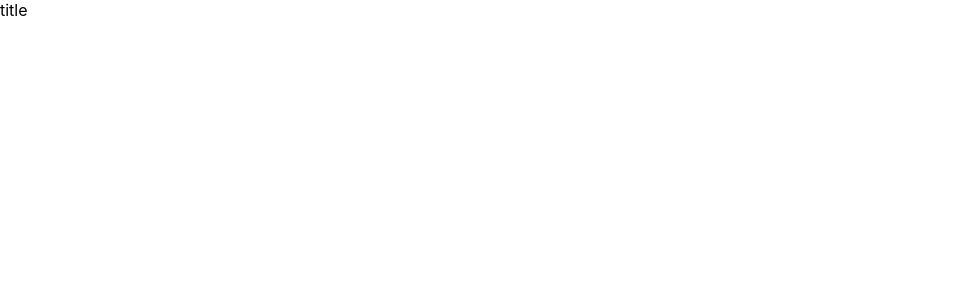
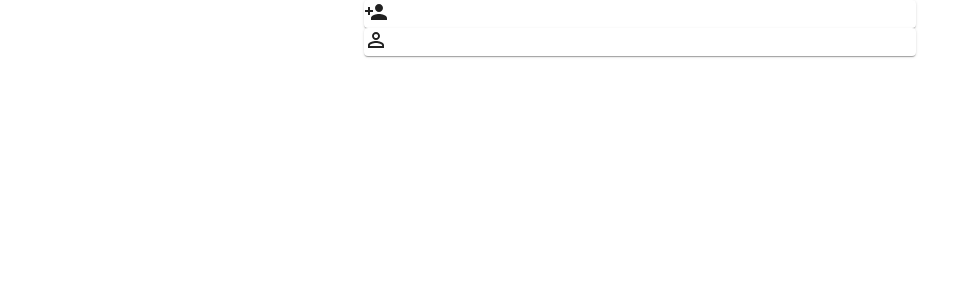
Before and after one commit to vanchau/m-government-service, a React (Create React App) app: page / in a window 1280 px wide. Shown: the top 300 px of the page, without its empty margins (0-979 px from the left). Built offline with nearby package versions, Linux system fonts and the light colour scheme.

Commit message:
added frontpage

```diff
--- a/src/components/App.js
+++ b/src/components/App.js
@@ -1,11 +1,19 @@
-import React from 'react';
+import React, {useState} from 'react';
 import '../css/App.css';
+import { Container } from '@material-ui/core';
+import FrontPage from './FrontPage'
+import BirthPage from './BirthPage';
+import DeathPage from './DeathPage';
 
 const App = () => {
+  const [show, setShow] = useState('frontpage')
+
   return (
-    <div>
-      title
-    </div>
+    <Container maxWidth="sm">
+      {show === 'frontpage' && <FrontPage setShow={setShow}/>}
+      {show === 'birthpage' && <BirthPage setShow={setShow}/>}
+      {show === 'deathpage' && <DeathPage setShow={setShow}/>}
+    </Container>
   );
 }
 
--- /dev/null
+++ b/src/components/BirthPage.js
@@ -0,0 +1,15 @@
+import React from 'react';
+import { Card, Button } from '@material-ui/core';
+
+const BirthPage = (props) => {
+  const { setShow } = props
+
+  return (
+    <Card>
+      Ikävä kuulla, että teille on käynyt vahinko
+      <Button onClick={()=> setShow('frontpage')}>Back to start</Button>
+    </Card>
+  );
+}
+
+export default BirthPage
--- /dev/null
+++ b/src/components/DeathPage.js
@@ -0,0 +1,15 @@
+import React from 'react';
+import {Card, Button} from '@material-ui/core';
+
+const DeathPage = (props) => {
+  const { setShow } = props
+
+  return (
+    <Card>
+      died
+      <Button onClick={()=> setShow('frontpage')}>Back to start</Button>
+    </Card>
+  );
+}
+
+export default DeathPage
--- /dev/null
+++ b/src/components/FrontPage.js
@@ -0,0 +1,20 @@
+import React from 'react';
+import { Card, Button } from '@material-ui/core';
+import {PersonOutline, PersonAdd} from '@material-ui/icons';
+
+const FrontPage = (props) => {
+  const { setShow } = props
+
+  return (
+    <div>
+      <Card onClick={() => setShow('birthpage')}>
+        <PersonAdd/>
+      </Card>
+      <Card onClick={() => setShow('deathpage')}>
+        <PersonOutline/>
+      </Card>
+    </div>
+  );
+}
+
+export default FrontPage
```
